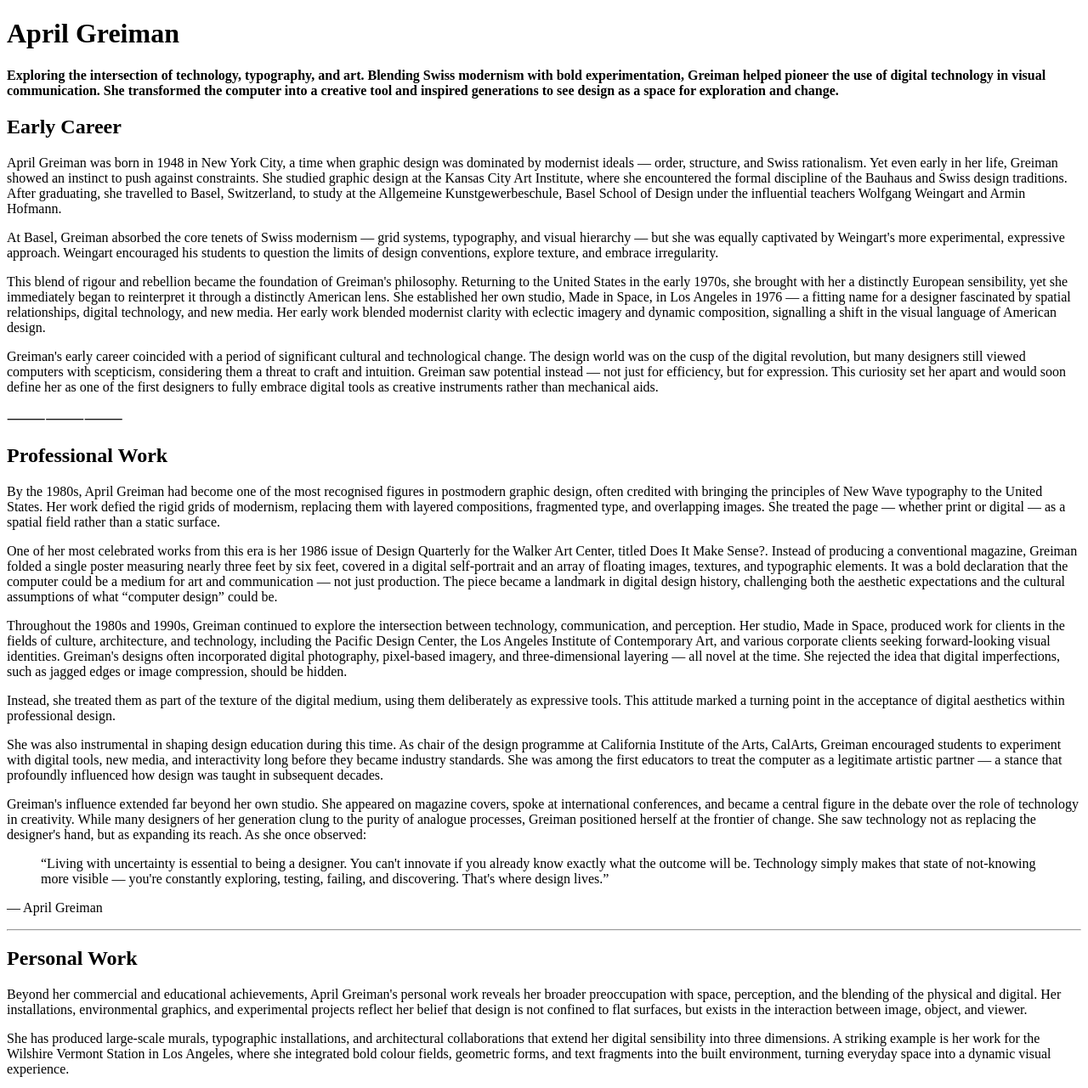
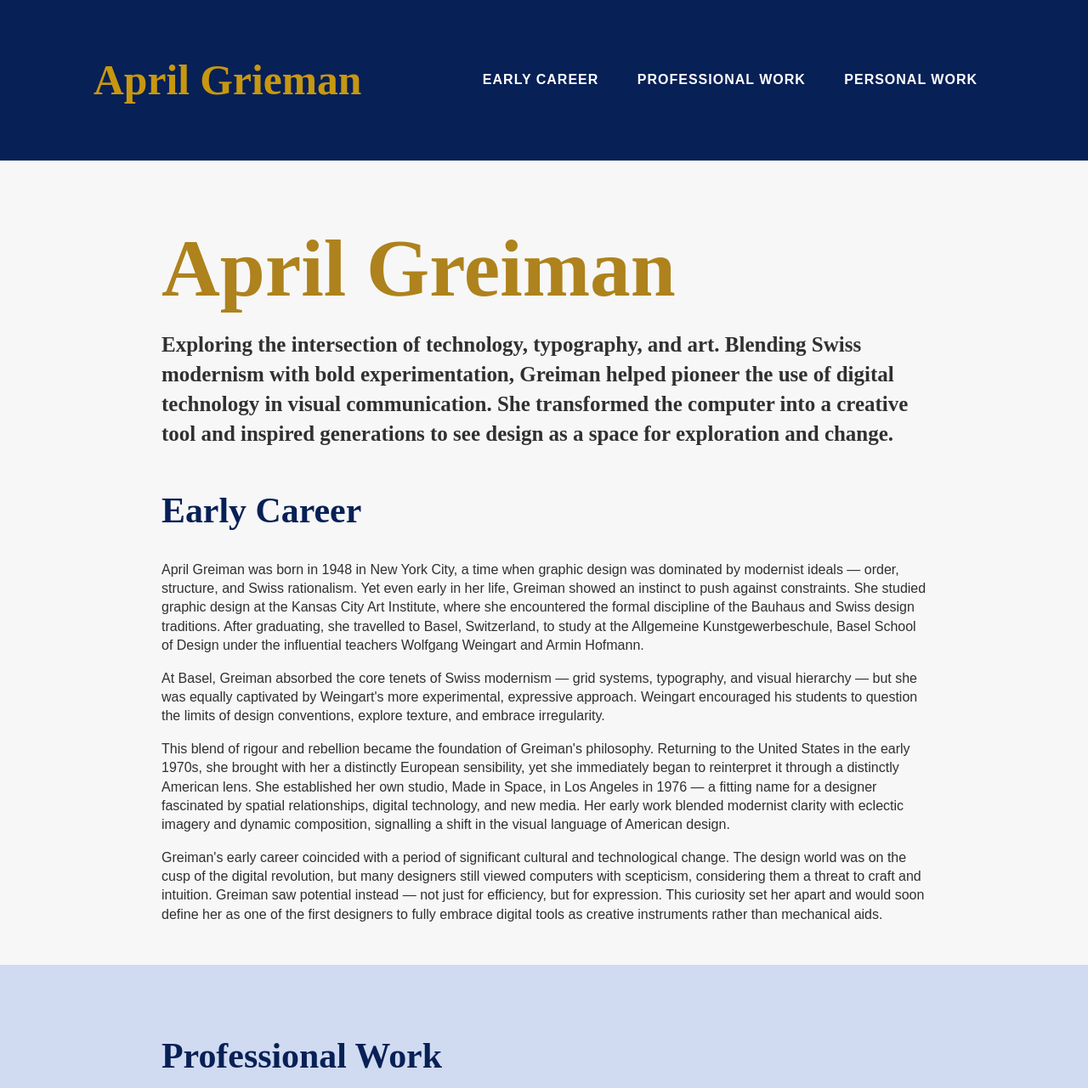
Before and after one commit to Matthew-Acosta/women-in-design, a plain HTML site: page index.html in a window 1280 px wide. Shown: the top 1281 px of the page at 85% size. Drawn offline with Linux system fonts and the light colour scheme.

Commit message:
Added nav and divisions

```diff
--- /dev/null
+++ b/css/reset.css
@@ -0,0 +1,233 @@
+/* @docs
+label: Core Remedies
+version: 0.1.0-beta.2
+
+note: |
+  These remedies are recommended
+  as a starter for any project.
+
+category: file
+*/
+
+
+/* @docs
+label: Box Sizing
+
+note: |
+  Use border-box by default, globally.
+
+category: global
+*/
+*, ::before, ::after { box-sizing: border-box; }
+
+
+/* @docs
+label: Line Sizing
+
+note: |
+  Consistent line-spacing,
+  even when inline elements have different line-heights.
+
+links:
+  - https://drafts.csswg.org/css-inline-3/#line-sizing-property
+
+category: global
+*/
+html { line-sizing: normal; }
+
+
+/* @docs
+label: Body Margins
+
+note: |
+  Remove the tiny space around the edge of the page.
+
+category: global
+*/
+body { margin: 0; }
+
+
+/* @docs
+label: Hidden Attribute
+
+note: |
+  Maintain `hidden` behaviour when overriding `display` values.
+
+  category: global
+*/
+[hidden] { display: none; }
+
+
+/* @docs
+label: Heading Sizes
+
+note: |
+  Switch to rem units for headings
+
+category: typography
+*/
+h1 { font-size: 2rem; }
+h2 { font-size: 1.5rem; }
+h3 { font-size: 1.17rem; }
+h4 { font-size: 1.00rem; }
+h5 { font-size: 0.83rem; }
+h6 { font-size: 0.67rem; }
+
+
+/* @docs
+label: H1 Margins
+
+note: |
+  Keep h1 margins consistent, even when nested.
+
+category: typography
+*/
+h1 { margin: 0.67em 0; }
+
+
+/* @docs
+label: Pre Wrapping
+
+note: |
+  Overflow by default is bad...
+
+category: typography
+*/
+pre { white-space: pre-wrap; }
+
+
+/* @docs
+label: Horizontal Rule
+
+note: |
+  1. Solid, thin horizontal rules
+  2. Remove Firefox `color: gray`
+  3. Remove default `1px` height, and common `overflow: hidden`
+
+category: typography
+*/
+hr {
+  border-style: solid;
+  border-width: 1px 0 0;
+  color: inherit;
+  height: 0;
+  overflow: visible;
+}
+
+
+/* @docs
+label: Responsive Embeds
+
+note: |
+  1. Block display is usually what we want
+  2. The `vertical-align` removes strange space-below in case authors overwrite the display value
+  3. Responsive by default
+  4. Audio without `[controls]` remains hidden by default
+
+category: embedded elements
+*/
+img, svg, video, canvas, audio, iframe, embed, object {
+  display: block;
+  vertical-align: middle;
+  max-width: 100%;
+}
+audio:not([controls]) { display:none; }
+
+
+/* @docs
+label: Responsive Images
+
+note: |
+  These new elements display inline by default,
+  but that's not the expected behavior for either one.
+  This can interfere with proper layout and aspect-ratio handling.
+
+  1. Remove the unnecessary wrapping `picture`, while maintaining contents
+  2. Source elements have nothing to display, so we hide them entirely
+
+category: embedded elements
+*/
+picture { display: contents; }
+source { display: none; }
+
+
+/* @docs
+label: Aspect Ratios
+
+note: |
+  Maintain intrinsic aspect ratios when `max-width` is applied.
+  `iframe`, `embed`, and `object` are also embedded,
+  but have no intrinsic ratio,
+  so their `height` needs to be set explicitly.
+
+category: embedded elements
+*/
+img, svg, video, canvas {
+  height: auto;
+}
+
+
+/* @docs
+label: Audio Width
+
+note: |
+  There is no good reason elements default to 300px,
+  and audio files are unlikely to come with a width attribute.
+
+category: embedded elements
+*/
+audio { width: 100%; }
+
+/* @docs
+label: Image Borders
+
+note: |
+  Remove the border on images inside links in IE 10 and earlier.
+
+category: legacy browsers
+*/
+img { border-style: none; }
+
+
+/* @docs
+label: SVG Overflow
+
+note: |
+  Hide the overflow in IE 10 and earlier.
+
+category: legacy browsers
+*/
+svg { overflow: hidden; }
+
+
+/* @docs
+label: HTML5 Elements
+
+note: |
+  Default block display on HTML5 elements.
+  For oldIE to apply this styling one needs to add some JS as well (i.e. `document.createElement("main")`)
+
+links:
+  - https://www.sitepoint.com/html5-older-browsers-and-the-shiv/
+
+category: legacy browsers
+*/
+article, aside, details, figcaption, figure, footer, header, hgroup, main, nav, section {
+  display: block;
+}
+
+
+/* @docs
+label: Checkbox & Radio Inputs
+
+note: |
+  1. Add the correct box sizing in IE 10
+  2. Remove the padding in IE 10
+
+category: legacy browsers
+*/
+[type='checkbox'],
+[type='radio'] {
+  box-sizing: border-box;
+  padding: 0;
+}
--- /dev/null
+++ b/css/style.css
@@ -0,0 +1,119 @@
+body {
+    background: #f7f7f7;
+    color: #303030;
+    font-family: "Merriweather Sans", sans-serif;
+}
+
+section, header {
+    width: 80%;
+    max-width: 900px;
+    margin: auto;
+}
+
+section, header {
+    margin-bottom: 3rem;
+}
+
+header h1, h2, blockquote {
+    font-family: "Merriweather", serif;
+    color: #072056;
+}
+
+header h1 {
+    font-size: 5.96rem;
+    line-height: 1;
+    color: #AE821C;
+    margin: 5rem 0 1rem 0;
+}
+
+h2 {
+    font-size: 2.618rem;
+}
+
+p{
+    line-height: 1.4;
+}
+
+header h2 {
+    color: #303030;
+    font-family: "Merriweather Sans", sans-serif;
+    font-weight: 500;
+    font-style: oblique;
+    margin-bottom: 4rem;
+}
+
+header p {
+    font-size: 1.562rem;
+    font-family: "Merriweather", serif;
+}
+
+blockquote {
+    font-style: italic;
+    font-size: 1.562rem;
+    hanging-punctuation: first;
+    text-indent: -0.6rem;
+}
+
+.light {
+    background: #d0dbf1;
+    padding: 3rem;
+}
+
+/*-- Styling links --*/
+a {
+    color: #AE821C;
+    text-decoration: none;
+    border-bottom: 2.5px dotted;
+    font-weight: 600;
+}
+
+a:hover {
+    color: rgb(0, 219, 190);
+    transition: all 0.3s ease-in-out;
+}
+
+/*-- Navigation --*/
+.responsivenav {
+    background: #072056;
+    padding: 10px;
+    display: flex;
+    justify-content: space-between;
+    align-items: center;
+}
+
+#logo {
+    font-size: 3.1rem;
+    color: #C89710;
+    font-family: 'Merriweather', serif;
+    font-weight: 600;
+    padding-left: 100px;
+}
+
+nav {
+    display: flex;
+    margin: 1.5rem 0;
+}
+
+nav ul {
+    text-align: right;
+    text-transform: uppercase;
+    letter-spacing: 1px;
+    list-style-type: none;
+    padding-right: 100px;
+}
+
+nav ul li {
+    display: inline;
+    margin: 10px;
+}
+
+nav a {
+    border-bottom: none;
+    color: #ffffff;
+    padding: 10px;
+}
+
+nav a:hover {
+    color: #f0b261;
+    transition: all 0.3s ease-in-out;
+}
--- a/index.html
+++ b/index.html
@@ -3,10 +3,34 @@
 <head>
 <meta charset="UTF-8">
 <title>Women in Design</title>
+    <!-- The line below links our CSS file to this HTML page -->
+     <link href="css/reset.css" type="text/css" rel="stylesheet"/>
+     <link href="css/style.css" type="text/css" rel="stylesheet"/>
+
+    <!-- The line below links Google Fonts to this content -->
+     <link rel="preconnect" href="https://fonts.googleapis.com">
+     <link rel="preconnect" href="https://fonts.gstatic.com" crossorigin>
+     <link href="https://fonts.googleapis.com/css2?family=Libre+Baskerville:ital,wght@0,400..700;1,400..700&family=Libre+Franklin:ital,wght@0,100..900;1,100..900&display=swap" rel="stylesheet">
+
 </head>
 
 <body>
 
+    <div class="responsivenav">
+    <div id="logo">
+        <p>April Grieman</p>
+    </div>
+
+    <nav>
+        <ul>
+            <li><a href="#earlycareer">Early Career</a></li>
+            <li><a href="#prowork">Professional Work</a></li>
+            <li><a href="#personal">Personal Work</a></li>
+        </ul>
+    </nav>
+    </div>
+
+<header>
 <h1>April Greiman</h1>
 
     <p><strong>Exploring the intersection of technology, typography, and art.
@@ -14,8 +38,10 @@
     pioneer the use of digital technology in visual communication. She
     transformed the computer into a creative tool and inspired generations to
     see design as a space for exploration and change.</strong></p>
+</header>
 
-<h2>Early Career</h2>
+<section>
+<h2 id="earlycareer">Early Career</h2>
 
     <p>April Greiman was born in 1948 in New York City, a time when graphic design was
     dominated by modernist ideals — order, structure, and Swiss rationalism. Yet even
@@ -47,9 +73,11 @@
     designers to fully embrace digital tools as creative instruments rather than
     mechanical aids.</p>
 
-<p>⸻⸻⸻</p>
+</section>
 
-<h2>Professional Work</h2>
+<div class="light">
+<section>
+<h2 id="prowork">Professional Work</h2>
 
     <p>By the 1980s, April Greiman had become one of the most recognised figures in
     postmodern graphic design, often credited with bringing the principles of New Wave
@@ -99,13 +127,15 @@
         innovate if you already know exactly what the outcome will be.
         Technology simply makes that state of not-knowing more visible —
         you're constantly exploring, testing, failing, and discovering. That's
-        where design lives.”</p>
+        where design lives.” - April Greiman</p>
         </blockquote>
 
-    <p>— April Greiman</p>
 <hr>
+</section>
+</div>
 
-<h2>Personal Work</h2>
+<section>
+<h2 id="personal">Personal Work</h2>
 
     <p>Beyond her commercial and educational achievements, April Greiman's personal
     work reveals her broader preoccupation with space, perception, and the blending of
@@ -142,7 +172,7 @@
     significance. Greiman's career stands as a testament to openness, experimentation,
     and the courage to see technology not as a constraint, but as a canvas for
     imagination.</p>
-
+</section>
 
 </body>
 </html>
```
